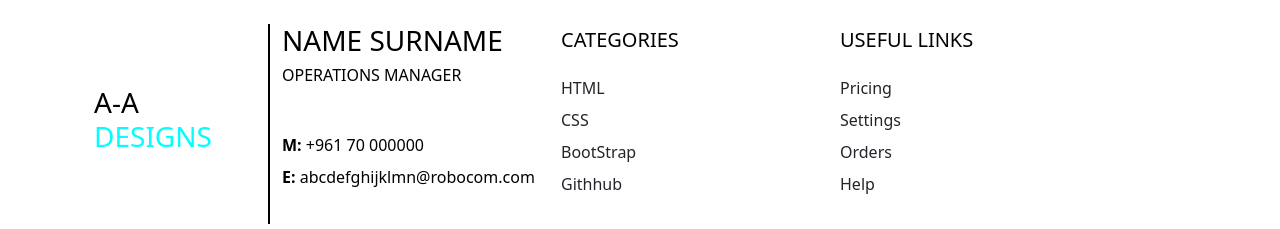
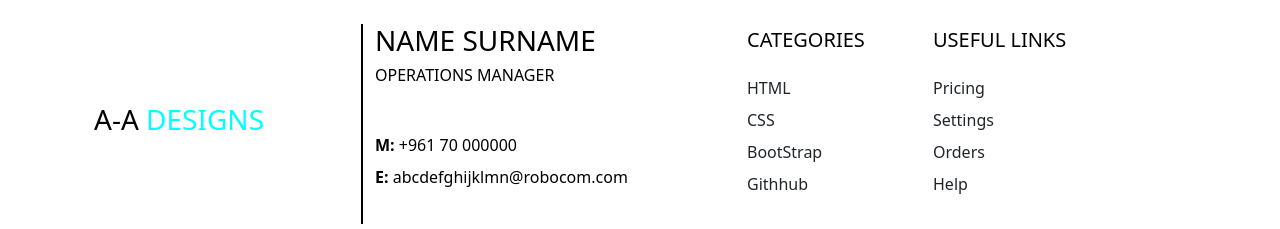
Before and after one commit to abdelrhman-asker/Email-temp, a plain HTML site: page index.html in a window 1280 px wide. Shown: the top 229 px of the page. Drawn offline with nearby package versions, Linux system fonts and the light colour scheme.

Commit message:
last update

```diff
--- a/index.html
+++ b/index.html
@@ -12,20 +12,20 @@
 
     <section class="">
         <!-- Footer -->
-        <footer class="bg-secondary text-black bg-white">
+        <footer class="bg-secondary text-black bg-white ">
           <!-- Grid container -->
           <div class="container p-4 pb-0">
             <!--Grid row-->
             <div class="row">
               <!--Grid column-->
-              <div class="col-lg-2 col-md-12 mb-4 mb-md-0 mb-0 align-self-center">
+              <div class="col-lg-3 col-md-3 mb-4 mb-md-0 mb-0 align-self-center">
                 <h5 class="text-uppercase fs-3">A-A <span style="color: aqua;">Designs</span></h5>
 
               </div>
               <!--Grid column-->
               <div class="d-lg-block d-md-block d-none d-sm-none d-xl-block" style="width: 2px; height: 200px; background-color: black; padding: 0;"></div>
               <!--Grid column-->
-              <div class="col-lg-3 col-md-4 mb-4 mb-md-0">
+              <div class="col-lg-4 col-md-3 mb-4 mb-md-0">
                 <h3>NAME SURNAME</h3>
                 <h6 class="text-uppercase ">OPERATIONS MANAGER</h6>
 
@@ -41,7 +41,7 @@
               <!--Grid column-->
 
               <!--Grid column-->
-              <div class="col-lg-3 col-md-3 mb-4 mb-md-0 d-sm-block d-xs-none d-lg-block myhoverEff">
+              <div class="col-lg-2 col-md-3 mb-4 mb-md-0 d-sm-block d-xs-none d-lg-block myhoverEff">
                 <h5 class="text-uppercase mb-xl-4 mb-lg-2 mt-lg-1">Categories</h5>
 
                 <ul class="list-unstyled d-grid gap-2">
@@ -59,7 +59,7 @@
                   </li>
                 </ul>
               </div>
-              <div class="col-lg-3 col-md-3 mb-4 mb-md-0 d-sm-block d-xs-none d-lg-block myhoverEff">
+              <div class="col-lg-2 col-md-2 mb-4 mb-md-0 d-sm-block d-xs-none d-lg-block myhoverEff">
                 <h5 class="text-uppercase mb-xl-4 mb-lg-2 mt-lg-1">Useful Links</h5>
 
                 <ul class="list-unstyled d-grid gap-2">
```
